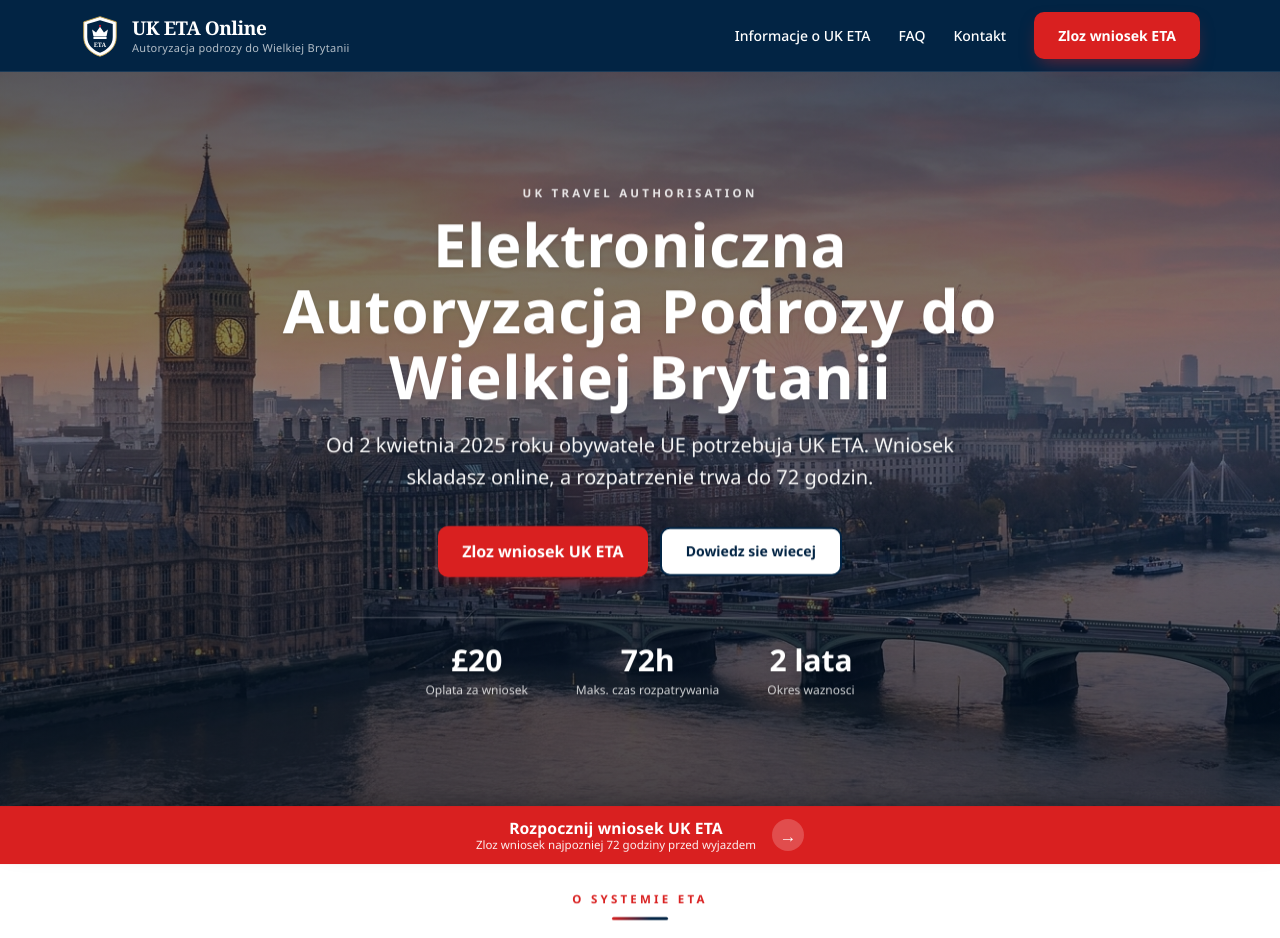
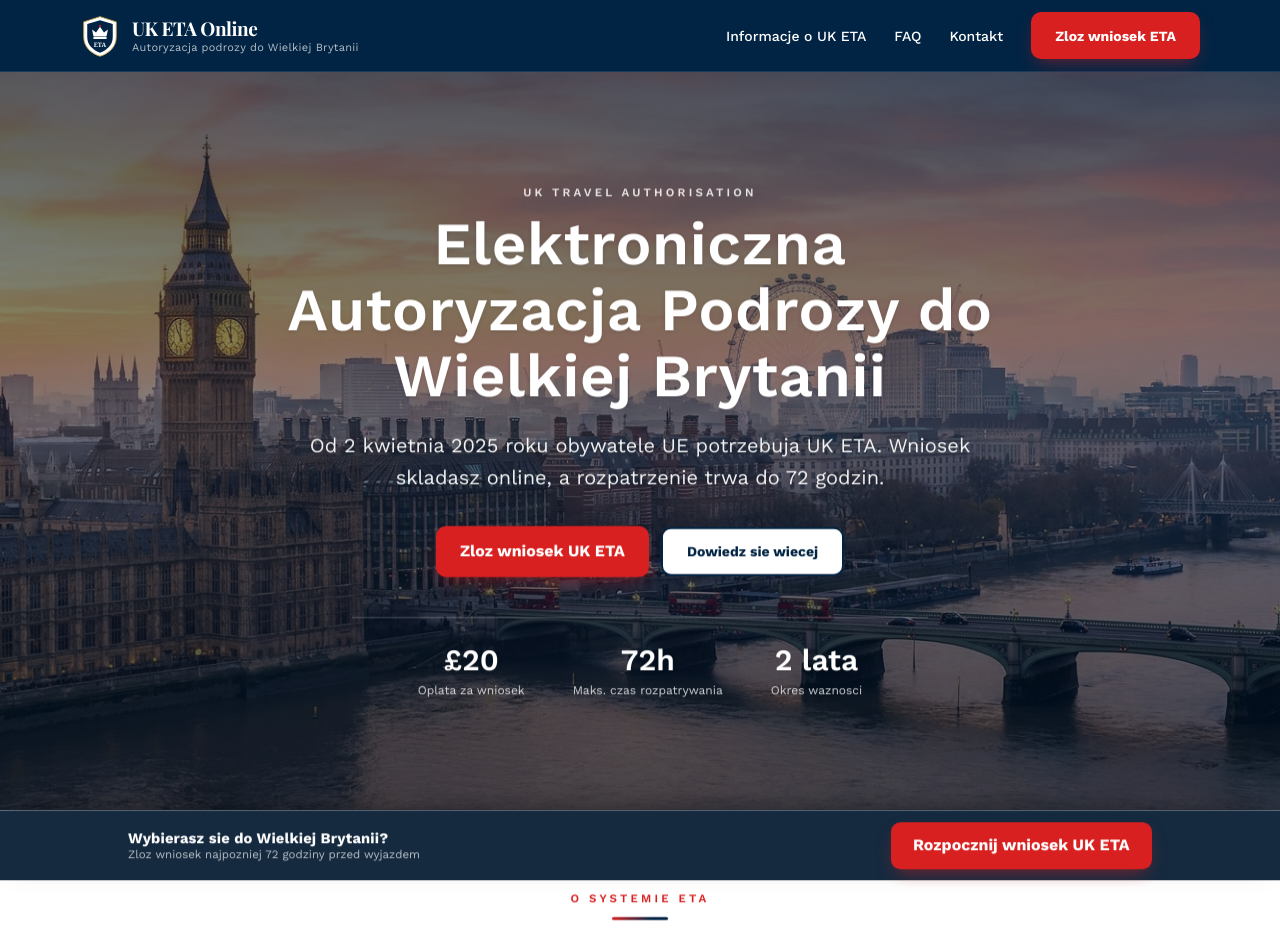
Before and after one commit to mediaxsaburoai0818-design/uk-eta-site, a Next.js app: page / in a window 1280 px wide. Shown: the top 938 px of the page. Built offline with nearby package versions, Linux system fonts and the light colour scheme.

Commit message:
フォント案2(Playfair×WorkSans)・追跡CTA=暗バー＋赤ボタン

```diff
--- a/app/globals.css
+++ b/app/globals.css
@@ -321,26 +321,37 @@ html {
   box-shadow: 0 14px 30px -12px rgba(2,36,68,0.45);
   border: 4px solid #fff;
 }
-/* Sticky bottom CTA (追跡型) — slides up after the hero, hides near the footer */
+/* Sticky bottom CTA (追跡型) — dim translucent bar with a red button inside */
 .cta-sticky-bar {
   position: fixed; left: 0; right: 0; bottom: 0; z-index: 60;
-  display: flex; align-items: center; justify-content: center; gap: 1rem;
-  background: var(--color-red-vivid); color: #ffffff !important; text-decoration: none;
-  padding: 0.8rem 1.25rem;
-  box-shadow: 0 -8px 24px -10px rgba(0,0,0,0.4);
-  transform: translateY(110%); transition: transform 0.35s ease; will-change: transform;
+  background: rgba(2, 24, 47, 0.92);
+  -webkit-backdrop-filter: blur(6px); backdrop-filter: blur(6px);
+  border-top: 1px solid rgba(255, 255, 255, 0.08);
+  box-shadow: 0 -8px 28px -12px rgba(0, 0, 0, 0.55);
+  padding: 0.7rem 1.1rem;
+  transform: translateY(115%); transition: transform 0.35s ease; will-change: transform;
 }
 .cta-sticky-bar.is-visible { transform: translateY(0); }
-.cta-sticky-bar:hover { background: #c41a1a; }
-.cta-sticky-main { display: flex; flex-direction: column; line-height: 1.2; text-align: center; }
-.cta-sticky-title { font-weight: 700; font-size: 0.98rem; letter-spacing: 0.01em; }
-.cta-sticky-sub { font-size: 0.72rem; opacity: 0.92; }
-.cta-sticky-go {
-  display: inline-flex; align-items: center; justify-content: center;
-  width: 32px; height: 32px; border-radius: 9999px; background: rgba(255,255,255,0.2);
-  font-weight: 700; font-size: 1.05rem; flex-shrink: 0;
+.cta-sticky-inner {
+  max-width: 64rem; margin: 0 auto;
+  display: flex; align-items: center; justify-content: space-between; gap: 1rem;
 }
-@media (max-width: 480px) { .cta-sticky-sub { font-size: 0.68rem; } }
+.cta-sticky-text { display: flex; flex-direction: column; line-height: 1.25; color: #fff; min-width: 0; }
+.cta-sticky-title { font-weight: 700; font-size: 0.92rem; letter-spacing: 0.01em; }
+.cta-sticky-sub { font-size: 0.72rem; color: rgba(255, 255, 255, 0.7); }
+.cta-sticky-btn {
+  flex-shrink: 0;
+  background: var(--color-red-vivid); color: #fff !important; font-weight: 700;
+  padding: 0.7rem 1.4rem; border-radius: 0.6rem; text-decoration: none; white-space: nowrap;
+  box-shadow: 0 8px 18px -6px rgba(217, 32, 32, 0.55);
+  transition: background 0.2s ease, transform 0.2s ease;
+}
+.cta-sticky-btn:hover { background: #b81818; transform: translateY(-1px); }
+@media (max-width: 480px) {
+  .cta-sticky-title { font-size: 0.82rem; }
+  .cta-sticky-sub { font-size: 0.66rem; }
+  .cta-sticky-btn { padding: 0.6rem 1rem; font-size: 0.85rem; }
+}
 @media (prefers-reduced-motion: reduce) { .cta-sticky-bar { transition: none; } }
 
 /* Larger Union Jack (prominent 対象国 centerpiece) */
--- a/app/layout.tsx
+++ b/app/layout.tsx
@@ -1,29 +1,31 @@
 import type { Metadata } from "next";
-import { Noto_Sans, Noto_Serif, Fraunces } from "next/font/google";
+import { Work_Sans, Playfair_Display } from "next/font/google";
 import "./globals.css";
 import Header from "@/components/Header";
 import Footer from "@/components/Footer";
 import Reveal from "@/components/Reveal";
 import StickyCta from "@/components/StickyCta";
 
-const notoSans = Noto_Sans({
+// Font option 2 — Playfair Display (display/headings) × Work Sans (body).
+// Variable names kept identical so existing globals.css/components need no change.
+const notoSans = Work_Sans({
   subsets: ["latin", "latin-ext"],
   variable: "--font-noto-sans",
-  weight: ["400", "500", "700"],
+  weight: ["400", "500", "600", "700"],
   display: "swap",
 });
 
-const notoSerif = Noto_Serif({
+const notoSerif = Playfair_Display({
   subsets: ["latin", "latin-ext"],
   variable: "--font-noto-serif",
-  weight: ["400", "700"],
+  weight: ["500", "600", "700"],
   display: "swap",
 });
 
-const fraunces = Fraunces({
-  subsets: ["latin"],
+const fraunces = Playfair_Display({
+  subsets: ["latin", "latin-ext"],
   variable: "--font-fraunces",
-  weight: ["400", "500", "600"],
+  weight: ["500", "600", "700", "800"],
   style: ["normal", "italic"],
   display: "swap",
 });
--- a/components/StickyCta.tsx
+++ b/components/StickyCta.tsx
@@ -22,23 +22,24 @@ export default function StickyCta() {
   }, []);
 
   return (
+    <div className={`cta-sticky-bar ${show ? "is-visible" : ""}`} aria-hidden={!show}>
+      <div className="cta-sticky-inner">
+        <span className="cta-sticky-text">
+          <span className="cta-sticky-title">Wybierasz sie do Wielkiej Brytanii?</span>
+          <span className="cta-sticky-sub">
+            Zloz wniosek najpozniej 72 godziny przed wyjazdem
+          </span>
+        </span>
         <a
           href="https://www.gov.uk/guidance/apply-for-an-electronic-travel-authorisation-eta"
           target="_blank"
           rel="noopener noreferrer"
-      className={`cta-sticky-bar ${show ? "is-visible" : ""}`}
-      aria-hidden={!show}
+          className="cta-sticky-btn"
           tabIndex={show ? 0 : -1}
         >
-      <span className="cta-sticky-main">
-        <span className="cta-sticky-title">Rozpocznij wniosek UK ETA</span>
-        <span className="cta-sticky-sub">
-          Zloz wniosek najpozniej 72 godziny przed wyjazdem
-        </span>
-      </span>
-      <span className="cta-sticky-go" aria-hidden>
-        &rarr;
-      </span>
+          Rozpocznij wniosek UK ETA
         </a>
+      </div>
+    </div>
   );
 }
```
Lines whose indentation alone changed are shown as unchanged.
